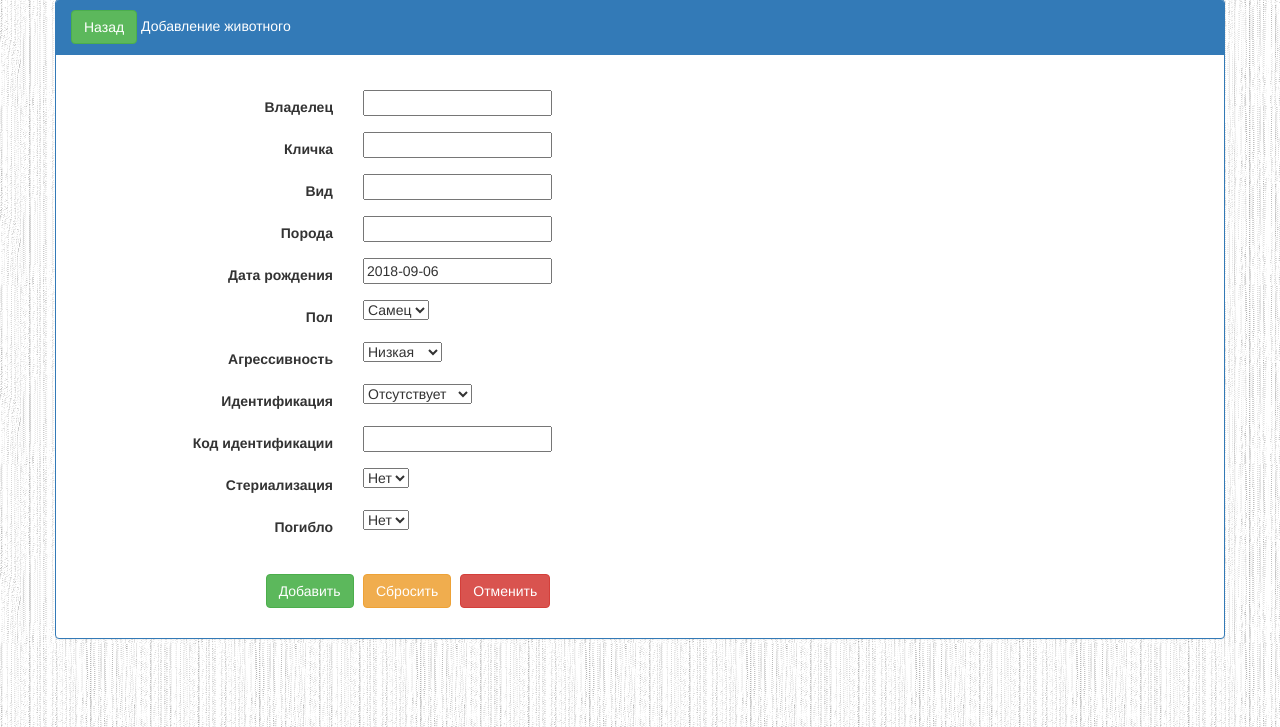
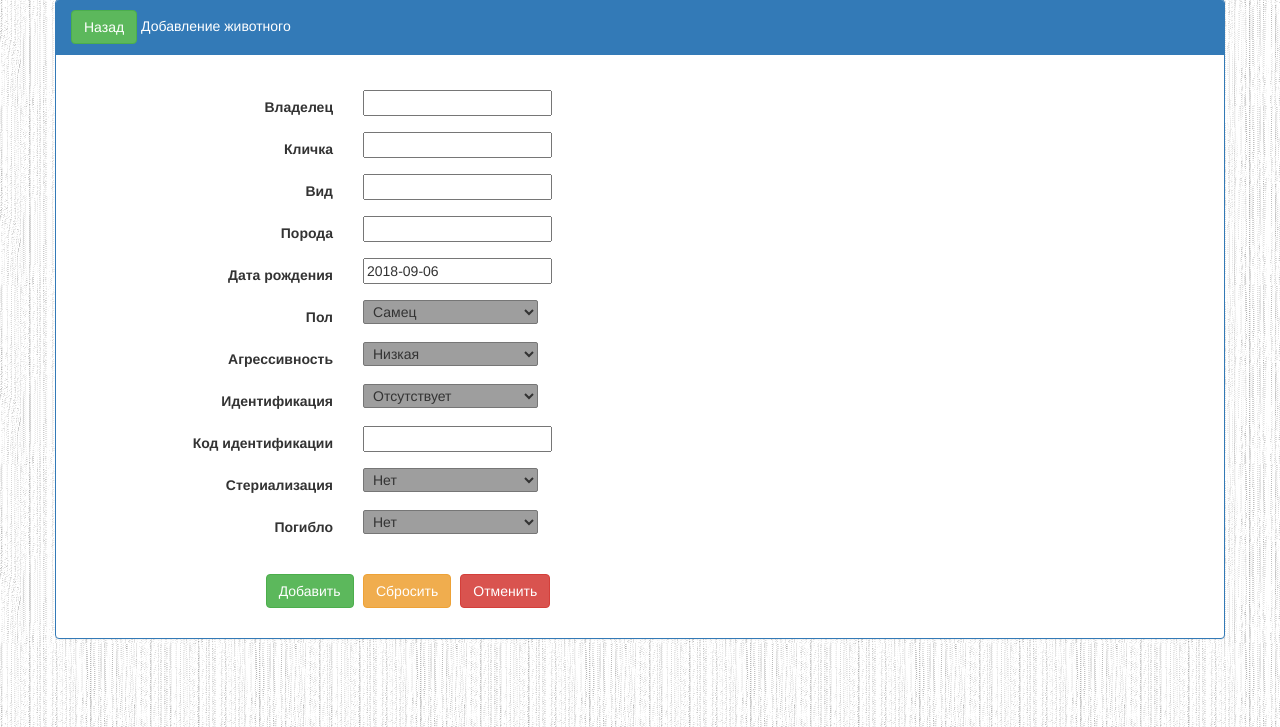
Before and after one commit to MuchkoM/vetweb, a Django app: page /vet/animal/add/ in a window 1280 px wide. Shown: the part 73-800 px from the top of the page. Run offline with Django 3.2, Linux system fonts and the light colour scheme; some libraries are stand-ins or nearby versions; grey boxes are pictures that could not be loaded.

Commit message:
bug fix style for select delete unused some code style improve try cathe => if check default username and email for superuser

```diff
--- a/static/vet/main.js
+++ b/static/vet/main.js
@@ -43,8 +43,7 @@ $(function () {
     $("info").text((i, origText) => origText ? origText : "<Не указанно>");
     $(".autocomplete[name]").autocomplete({
         source: function (request, response) {
-            let name = this.element.attr('name');
-            console.log(name);
+            let name = this.element.attr('name');//WHY??? this is place do same thing like other
             switch (name) {
                 case 'subspecies':
                     $.getJSON(ajax['subspecies'], {
@@ -60,7 +59,7 @@ $(function () {
         },
         select: function (event, ui) {
             let value = ui.item.value;
-            let name = $(this).attr('name');
+            let name = $(this).attr('name');//WHY??? this is place do same thing like other
             if (name === 'owner') {
                 $('#id_owner_id').val(value);
             }
--- a/static/vet/style.css
+++ b/static/vet/style.css
@@ -9,3 +9,24 @@ body {
 .navbar-brand {
     font-family: "Satisfy", cursive;
 }
+
+.ui-datepicker select {
+    padding: 0 4px;
+    height: 25px;
+}
+
+select {
+    -webkit-appearance: button;
+    -webkit-border-radius: 2px;
+    -webkit-padding-end: 20px;
+    -webkit-padding-start: 2px;
+    -webkit-user-select: none;
+    background-image: url(http://i62.tinypic.com/15xvbd5.png);
+    background-position: 97% center;
+    background-repeat: no-repeat;
+    overflow: hidden;
+    padding: 2px 5px;
+    text-overflow: ellipsis;
+    white-space: nowrap;
+    width: 175px;
+}
--- a/templates/vet/generic/generic_form.html
+++ b/templates/vet/generic/generic_form.html
@@ -9,13 +9,9 @@
         <br>
         {% for field in form %}
             <div class="form-group">
-                {% if not field.is_hidden %}
-                    <label class="control-label col-sm-3"> {{ field.label }}</label>
-                {% endif %}
+                <label class="control-label col-sm-3"> {{ field.label }}</label>
                 <div class="col-sm-2">{{ field }}</div>
-                <label class="control-label col-sm-2 text-danger small">
-                    {{ field.errors|first }}
-                </label>
+                <label class="control-label col-sm-2 text-danger small">{{ field.errors|first }}</label>
             </div>
         {% endfor %}
         <div class="form-group">
@@ -27,10 +23,7 @@
             </div>
             <div class="col-sm-offset-0 col-sm-1">
                 <a href="{{ request.META.HTTP_REFERER|escape }}"
-                   class="btn btn-danger"
-                   role="button">
-                    Отменить
-                </a>
+                   class="btn btn-danger" role="button"> Отменить </a>
             </div>
         </div>
 
--- a/vet/forms.py
+++ b/vet/forms.py
@@ -15,11 +15,9 @@ class AutocompleteCharField(forms.CharField):
 class DateForm(forms.ModelForm):
     def __init__(self, *args, **kwargs):
         super().__init__(*args, **kwargs)
-        try:
+        if 'date' in self.fields:
             self.fields['date'].widget.attrs['class'] = "datepicker"
             self.fields['date'].widget.attrs['autocomplete'] = "off"
-        except KeyError:
-            pass
 
 
 class ParamForm(forms.ModelForm):
@@ -51,15 +49,10 @@ class OwnerForm(TitledForm):
         fields = "__all__"
 
 
-class AnimalForm(ParamForm, TitledForm, DateForm):
-    title_model = _('животного')
-
-    class Meta:
-        model = models.Animal
-        fields = '__all__'
-
+class OwnerAutocompleteChoiceForm(ParamForm):
     def __init__(self, *args, **kwargs):
         super().__init__(*args, **kwargs)
+
         self.initial['owner_id'] = -1
         if self.creator_pk is not None:
             owner = get_object_or_404(models.Owner, pk=self.creator_pk)
@@ -68,36 +61,19 @@ class AnimalForm(ParamForm, TitledForm, DateForm):
             self.fields['owner'].disabled = True
 
         if self.instance_update is not None:
+            self.initial['owner_id'] = self.instance_update.owner.pk
             self.initial['owner'] = self.instance_update.owner.__str__()
-            self.initial['owner_id'] = self.instance_update.owner.pk
-            self.initial['species'] = self.instance_update.species.value
-            self.initial['subspecies'] = self.instance_update.subspecies.value
 
     owner = AutocompleteCharField(label=_('Владелец'), max_length=50, strip=False)
-    owner_id = forms.IntegerField(widget=forms.HiddenInput())
-    species = AutocompleteCharField(label=_('Вид'), max_length=40)
-    subspecies = AutocompleteCharField(label=_('Порода'), max_length=40)
+    owner_id = forms.IntegerField(widget=forms.HiddenInput(), label="")
 
     def clean(self):
         """
-        Convert from to comportble to model
-        species str => species model
-        subspecies str => subspecies model
         owner_id str ,owner str => owner modle
         """
         cleaned_data = super().clean()
 
-        species_str = cleaned_data['species']
-        subspecies_str = cleaned_data['subspecies']
-
-        species, c = models.Species.objects.get_or_create(value=species_str)
-        subspecies, c = models.Subspecies.objects.get_or_create(value=subspecies_str, species=species)
-
-        cleaned_data['species'] = species
-        cleaned_data['subspecies'] = subspecies
-
         try:
-            print(cleaned_data)
             owner_id = cleaned_data['owner_id']
             owner_str = cleaned_data['owner']
 
@@ -111,6 +87,38 @@ class AnimalForm(ParamForm, TitledForm, DateForm):
             self.add_error('owner', _('Владелец введён неправильно'))
         except KeyError:
             self.add_error('owner', _('Владелец выбран неправильно'))
+
+        return cleaned_data
+
+
+class AnimalForm(OwnerAutocompleteChoiceForm, TitledForm, DateForm):
+    title_model = _('животного')
+
+    class Meta:
+        model = models.Animal
+        fields = '__all__'
+
+    def __init__(self, *args, **kwargs):
+        super().__init__(*args, **kwargs)
+
+        if self.instance_update is not None:
+            self.initial['species'] = self.instance_update.species.value
+            self.initial['subspecies'] = self.instance_update.subspecies.value
+
+    species = AutocompleteCharField(label=_('Вид'), max_length=40)
+    subspecies = AutocompleteCharField(label=_('Порода'), max_length=40)
+
+    def clean(self):
+        cleaned_data = super().clean()
+
+        species_str = cleaned_data['species']
+        subspecies_str = cleaned_data['subspecies']
+
+        species, c = models.Species.objects.get_or_create(value=species_str)
+        subspecies, c = models.Subspecies.objects.get_or_create(value=subspecies_str, species=species)
+
+        cleaned_data['species'] = species
+        cleaned_data['subspecies'] = subspecies
 
         return cleaned_data
 
--- a/vet/views.py
+++ b/vet/views.py
@@ -19,7 +19,6 @@ class ParamCreateView(generic.CreateView):
 
 
 class NoConfirmDeleteView(generic.DeleteView):
-    # template_name = 'vet/generic/generic_confirm_delete.html'
     def get(self, *args, **kwargs):
         return self.post(*args, **kwargs)
 
```
Also changed, not shown: templates/vet/generic/generic_confirm_delete.html (deleted, +0 -14 lines), 1 other file.
